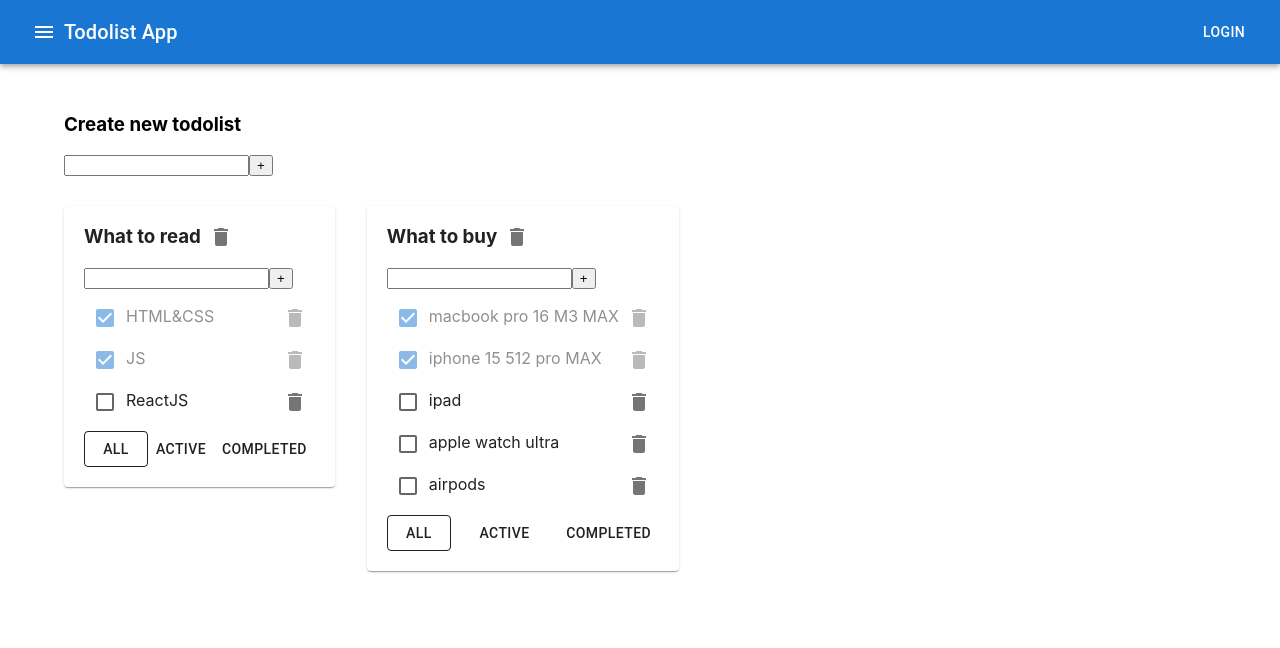
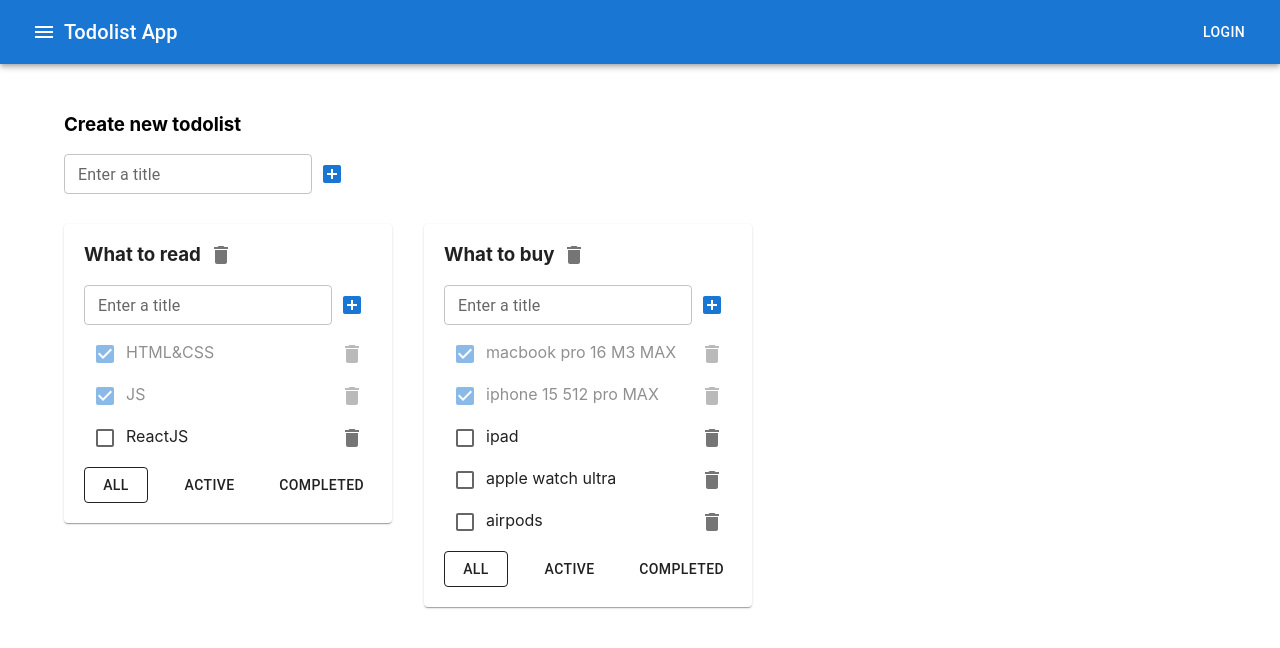
Before and after one commit to umedjankabiri/todolist, a React (Vite) app: page / in a window 1280 px wide. Shown: the top 648 px of the page. Built offline with nearby package versions, Linux system fonts and the light colour scheme.

Commit message:
Switch to MUI components for AddItemForm UI
Replaced standard HTML input and button with MUI's TextField and IconButton for better UI consistency and styling. This change also includes the use of MUI's AddBoxIcon for a more intuitive add button.

```diff
--- a/src/common/components/AddItemForm/AddItemForm.tsx
+++ b/src/common/components/AddItemForm/AddItemForm.tsx
@@ -1,6 +1,8 @@
 import {ChangeEvent, FC, KeyboardEvent, useState} from "react";
 import {AddItemFormProps} from "common/types/AddItemForm/AddItemFormProps.ts";
-import {Button} from "common/components/Button/Button.tsx";
+import TextField from "@mui/material/TextField";
+import IconButton from "@mui/material/IconButton";
+import AddBoxIcon from "@mui/icons-material/AddBox";
 
 export const AddItemForm: FC<AddItemFormProps> = (props) => {
     const [taskTitle, setTaskTitle] = useState("")
@@ -20,13 +22,19 @@ export const AddItemForm: FC<AddItemFormProps> = (props) => {
 
     return (
         <div>
-            <input className={error ? "error" : ""}
-                   value={taskTitle}
-                   onChange={onChangeItemHandler}
-                   onKeyUp={addItemOnKeyUpHandler}
+            <TextField label={!!error ? error : "Enter a title"}
+                       variant={"outlined"}
+                       className={error ? "error" : ""}
+                       value={taskTitle}
+                       size={"small"}
+                       error={!!error}
+                       onChange={onChangeItemHandler}
+                       onKeyUp={addItemOnKeyUpHandler}
             />
-            <Button title={"+"} onClick={addItemHandler}/>
-            {error && <div className={'errorMessage'}>{error}</div>}
+            {/*<Button variant={"contained"} onClick={addItemHandler}>+</Button>*/}
+            <IconButton onClick={addItemHandler} color={"primary"}>
+                <AddBoxIcon/>
+            </IconButton>
         </div>
     );
 };
```
